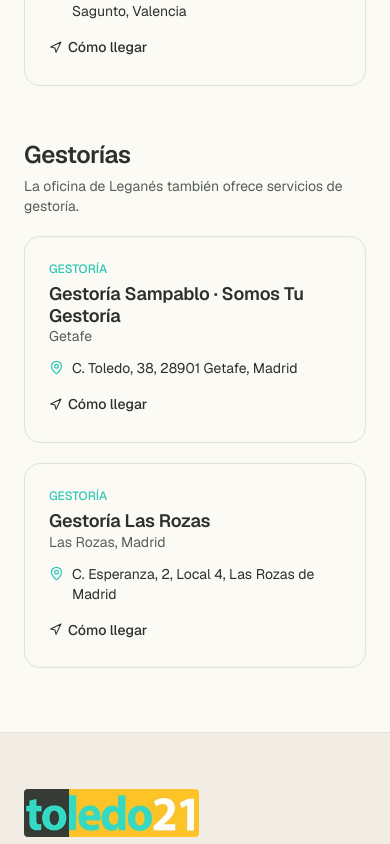
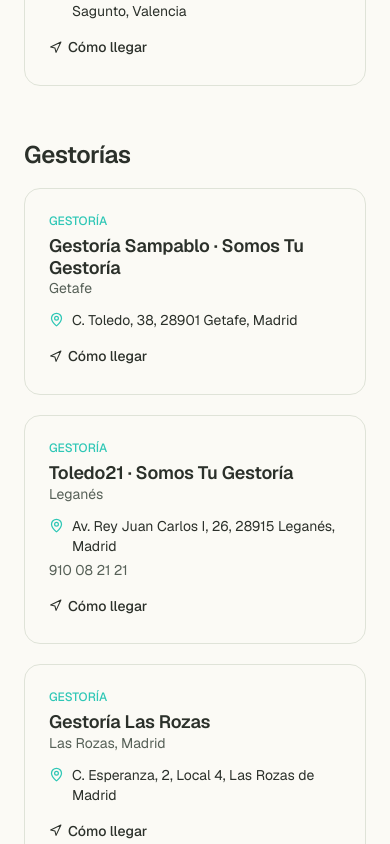
Before and after one commit to mm-2596/crm-toledo21, a Next.js app in the folder website/: page /oficinas in a window 390 px wide. Shown: the part 1045-1889 px from the top of the page. Built offline with nearby package versions, Linux system fonts and the light colour scheme; no server answers.

Commit message:
Oficinas: Leganés pasa a ser dos tarjetas, una de inmobiliaria y otra de gestoría
Co-Authored-By: Claude Sonnet 5.5 <noreply@anthropic.com>

```diff
--- a/website/src/app/oficinas/page.tsx
+++ b/website/src/app/oficinas/page.tsx
@@ -40,10 +40,20 @@ const OFFICES: Office[] = [
     name: "Toledo21 · Somos Tu Inmobiliaria",
     city: "Leganés",
     address: "Av. Rey Juan Carlos I, 26, 28915 Leganés, Madrid",
-    services: "Inmobiliaria y gestoría",
+    services: "Inmobiliaria",
     phone: "910 08 21 21",
     mapsUrl:
       "https://www.google.com/maps/place/Toledo21+-+SomosTuInmobiliaria+-+Leganés,+Av.+Rey+Juan+Carlos+I,+26,+28915+Leganés,+Madrid/@40.33408,-3.75375,15z",
+  },
+  {
+    name: "Toledo21 · Somos Tu Gestoría",
+    city: "Leganés",
+    address: "Av. Rey Juan Carlos I, 26, 28915 Leganés, Madrid",
+    services: "Gestoría",
+    phone: "910 08 21 21",
+    // Mismo local que la inmobiliaria: el enlace cambia solo para que no sean dos tarjetas con la misma clave.
+    mapsUrl:
+      "https://www.google.com/maps/search/?api=1&query=" + encodeURIComponent("Av. Rey Juan Carlos I, 26, 28915 Leganés, Madrid"),
   },
   {
     name: "Gestoría Las Rozas",
@@ -132,7 +142,6 @@ export default function OfficesPage() {
 
       <section className="mt-14">
         <h2 className="font-display text-2xl text-ink">Gestorías</h2>
-        <p className="mt-2 text-sm text-ink-soft">La oficina de Leganés también ofrece servicios de gestoría.</p>
         <div className="mt-5 grid grid-cols-1 gap-5 sm:grid-cols-2 lg:grid-cols-3">
           {gestorias.map((office) => (
             <OfficeCard key={office.mapsUrl} office={office} />
```
